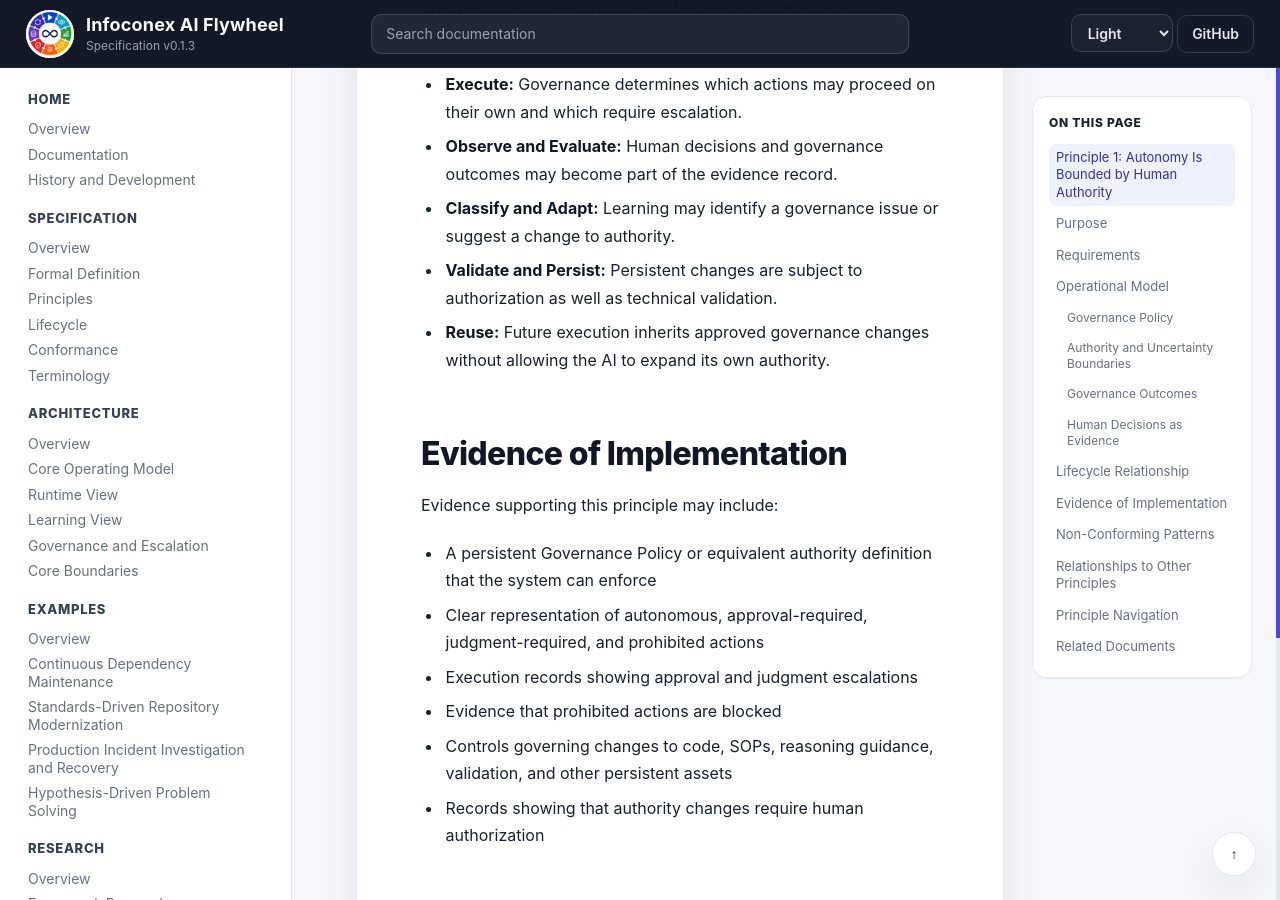
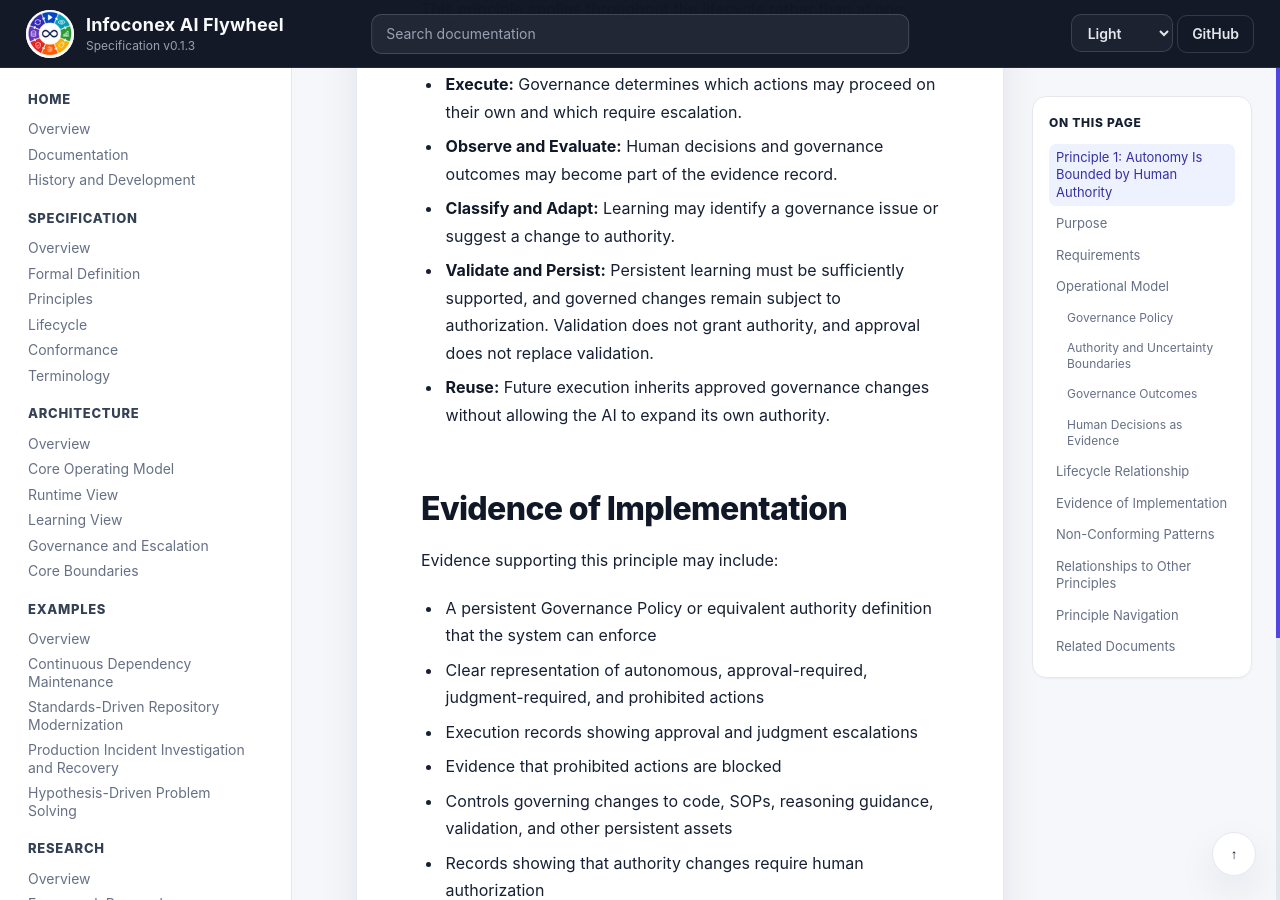
Before and after one commit to infoconex/ai-flywheel, a Jekyll site: the page built from docs/specification/principles/01-human-authority.md, in a window 1280 px wide and 900 px high, scrolled down 3602 px. Built offline with Jekyll 4.4.1, drawn with Linux system fonts in a browser that asks for light colours; our own code applies the rules of GitHub Pages for plain Markdown files; some of the changed text lies outside the part shown.

Commit message:
Clarify validation and authority relationship

```diff
--- a/docs/specification/principles/01-human-authority.md
+++ b/docs/specification/principles/01-human-authority.md
@@ -71,7 +71,7 @@ This principle applies throughout the lifecycle rather than at one stage.
 - **Execute:** Governance determines which actions may proceed on their own and which require escalation.
 - **Observe and Evaluate:** Human decisions and governance outcomes may become part of the evidence record.
 - **Classify and Adapt:** Learning may identify a governance issue or suggest a change to authority.
-- **Validate and Persist:** Persistent changes are subject to authorization as well as technical validation.
+- **Validate and Persist:** Persistent learning must be sufficiently supported, and governed changes remain subject to authorization. Validation does not grant authority, and approval does not replace validation.
 - **Reuse:** Future execution inherits approved governance changes without allowing the AI to expand its own authority.
 
 ## Evidence of Implementation
@@ -102,7 +102,7 @@ This principle is not satisfied when:
 - [Principle 2: AI Is the Operator, Not Merely the Assistant](02-ai-as-operator.md) depends on bounded authority so the AI can operate independently without implying unlimited autonomy.
 - [Principle 4: The SOP Is an Operational Control Plane](04-sop-control-plane.md) defines procedural guidance that remains subject to governance.
 - [Principle 6: Failure Determines Where the System Evolves](06-evolution-routing.md) may route learning to governance, but governance changes require human authorization.
-- [Principle 7: Learning Must Change a Persistent Operational Asset](07-persistent-learning.md) requires persistent changes to be both validated and authorized.
+- [Principle 7: Learning Must Change a Persistent Operational Asset](07-persistent-learning.md) requires governed persistent changes to be both sufficiently supported and authorized.
 - [Principle 8: Improvement Must Compound Through Reuse](08-compounding-reuse.md) allows capability to compound without allowing authority to expand on its own.
 
 ## Principle Navigation
@@ -115,4 +115,5 @@ This principle is not satisfied when:
 - [Governance and Escalation](../../architecture/governance-and-escalation.md)
 - [Core Boundaries](../../architecture/boundaries.md)
 - [Lifecycle](../lifecycle/README.md)
+- [Validation Sufficiency Requirements](../validation-sufficiency.md)
 - [Conformance](../conformance/README.md)
```
